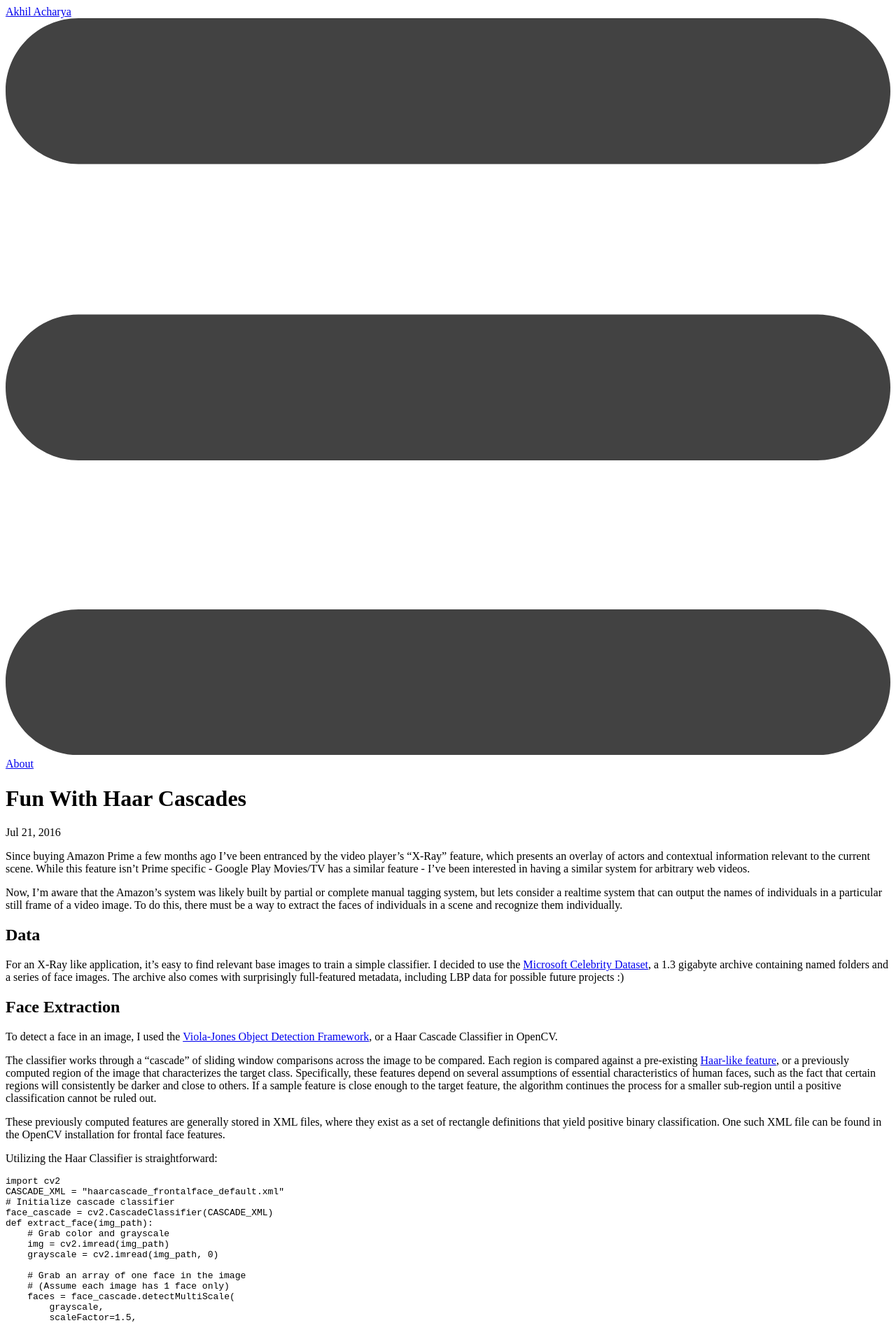
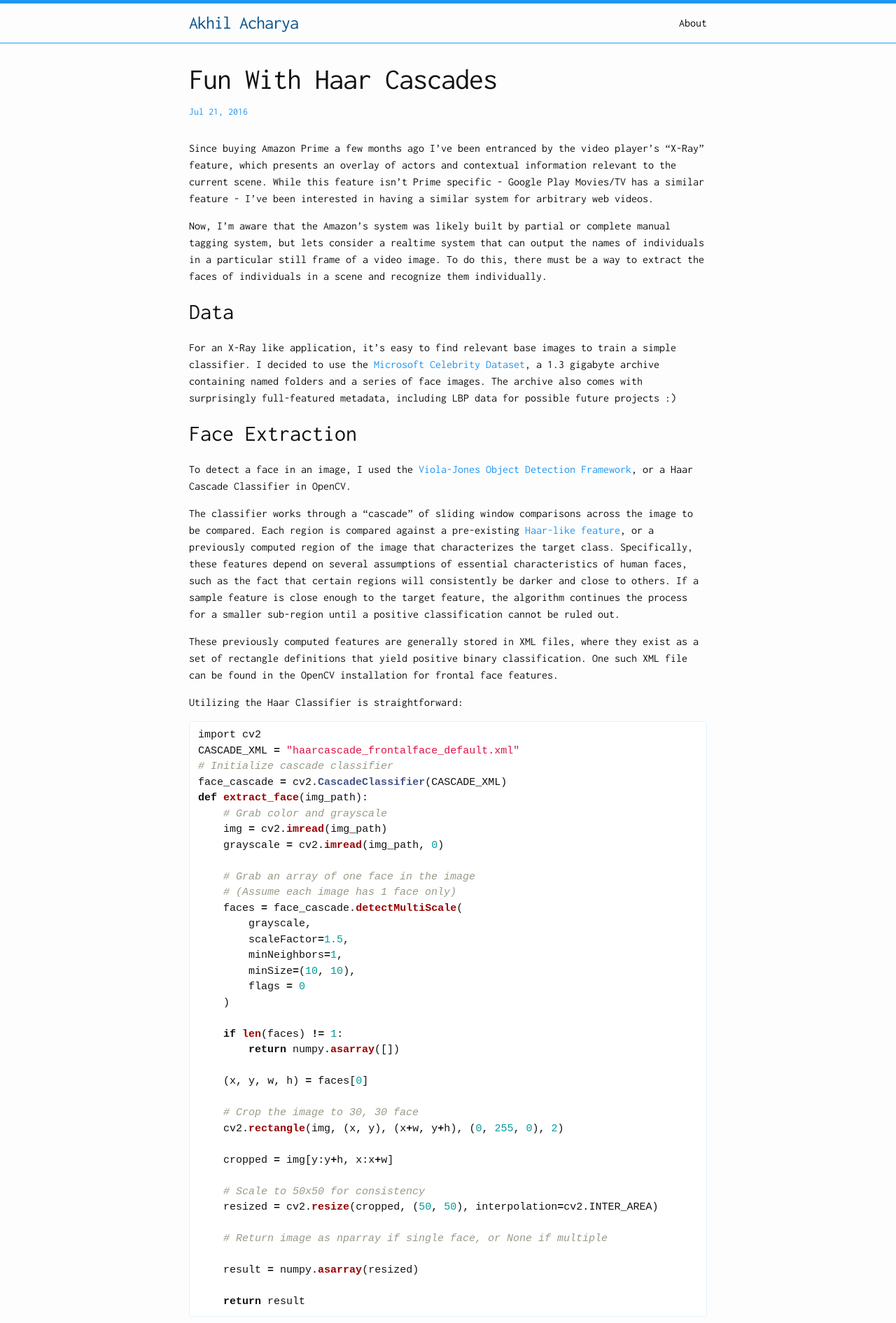
Before and after one commit to akhilcacharya/akhilcacharya.github.io, a Jekyll site: the page built from _posts/2016-07-21-fun-with-haar-cascades.md, in a window 1280 px wide. Shown: the top 1891 px of the page at 70% size. Built offline with Jekyll 4.4.1, drawn with Linux system fonts in a browser that asks for light colours; some of the changed text lies outside the part shown.

Commit message:
Updated main.scss

```diff
--- a/css/main.scss
+++ b/css/main.scss
@@ -1,6 +1,6 @@
-----
--# Only the main Sass file needs front matter (the dashes are enough)
-----
+---
+# Only the main Sass file needs front matter (the dashes are enough)
+---
 @charset "utf-8";
 
 @import 'https://fonts.googleapis.com/css?family=Inconsolata';
```
